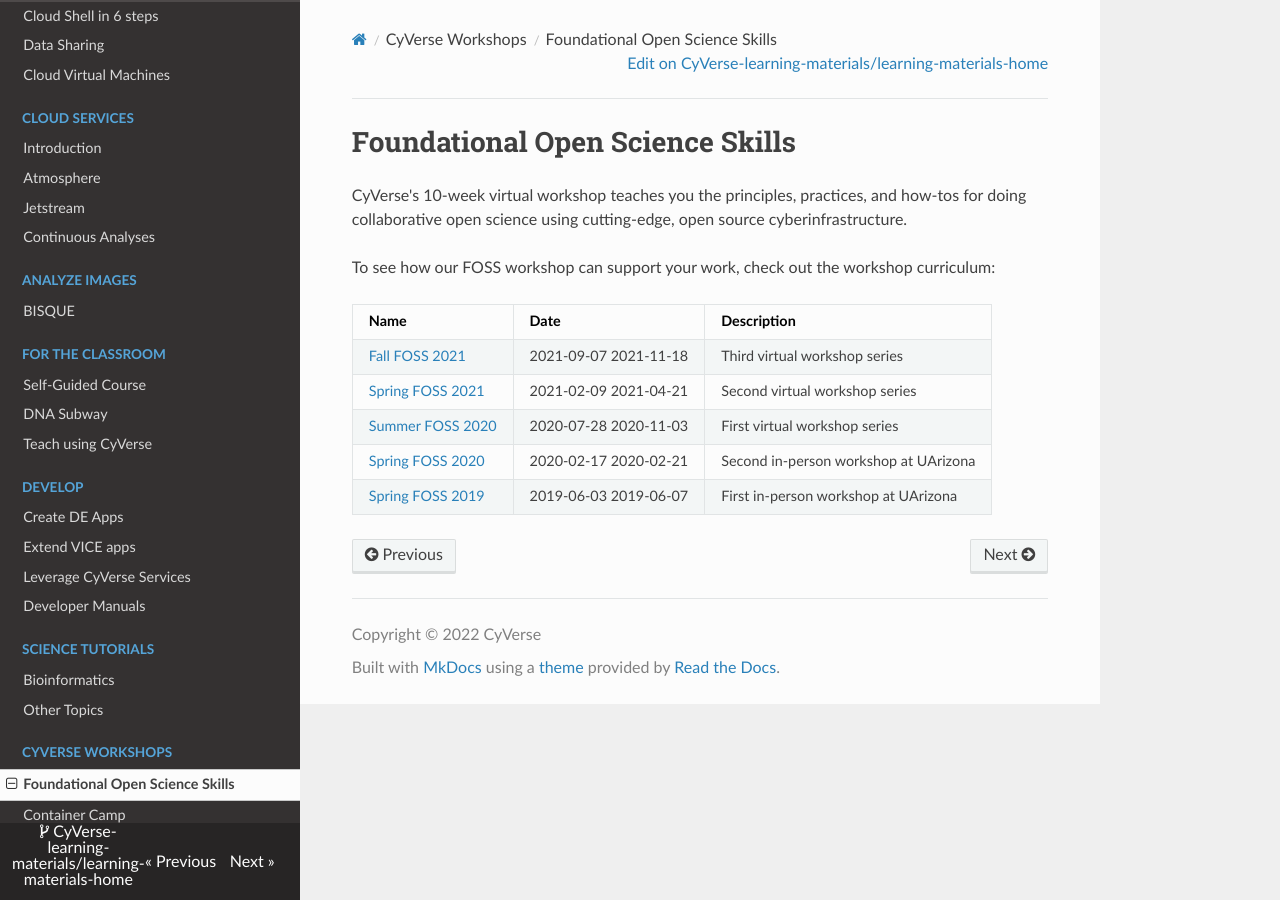
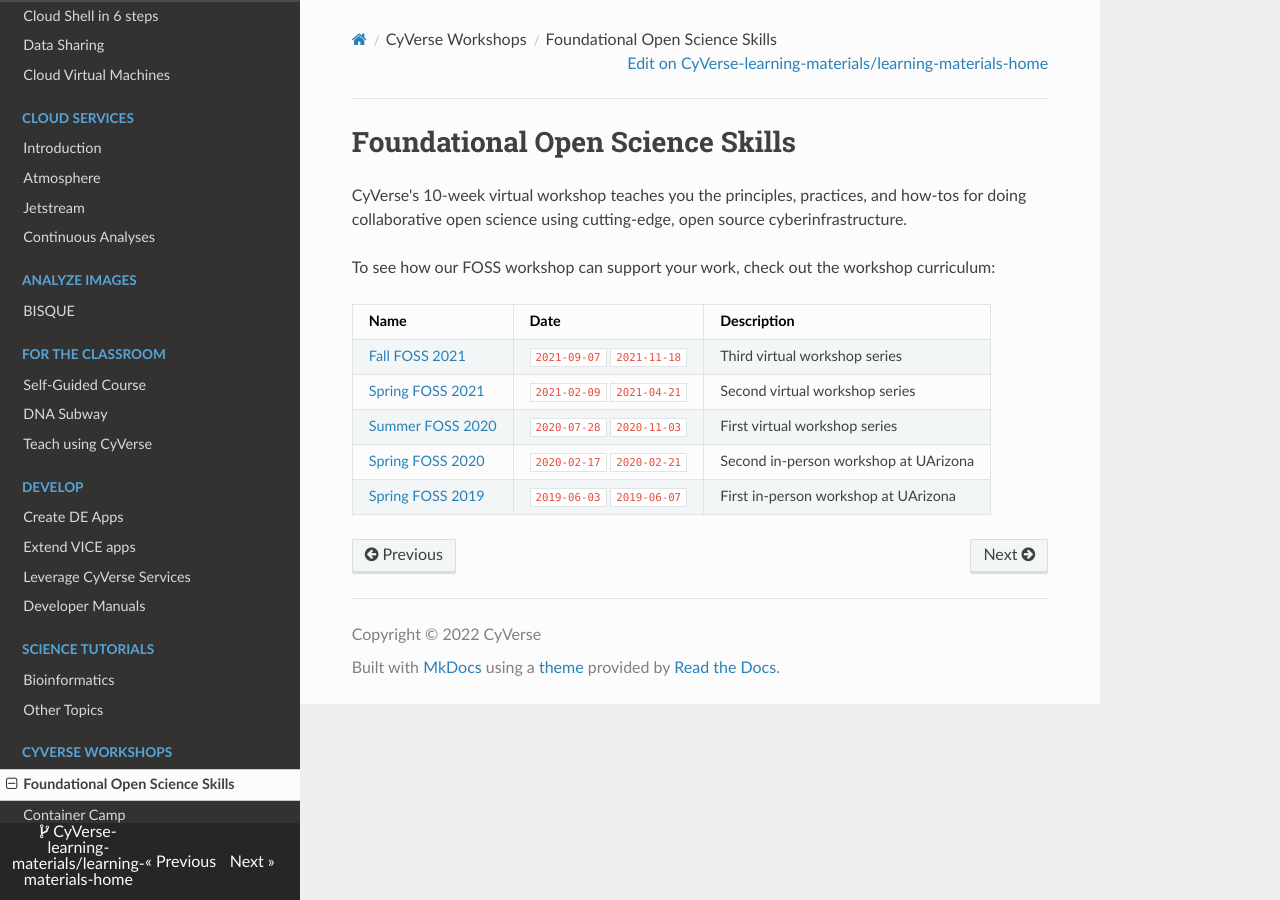
Before and after one commit to CyVerse-learning-materials/learning-materials-home, an MkDocs documentation site: the page built from docs/foss.md, in a window 1280 px wide. Built offline with MkDocs 1.6.1, drawn with Linux system fonts in a browser that asks for light colours; nearby versions of some CDN libraries; a script that is not in the unit is left out.

Commit message:
Update foss.md

```diff
--- a/docs/foss.md
+++ b/docs/foss.md
@@ -7,8 +7,8 @@
 
 | Name | Date | Description |
 |------|------|-------------|
-| [Fall FOSS 2021](https://learning.cyverse.org/projects/cyverse-foss/en/latest/index.html) | 2021-09-07 2021-11-18 | Third virtual workshop series |
-| [Spring FOSS 2021](https://learning.cyverse.org/projects/foss/en/foss-2021-spring/index.html) | 2021-02-09 2021-04-21 | Second virtual workshop series |
-| [Summer FOSS 2020](https://cyverse-foss-2020.readthedocs-hosted.com/en/latest/index.html) | 2020-07-28 2020-11-03 | First virtual workshop series |
-| [Spring FOSS 2020](https://learning.cyverse.org/projects/foss/en/foss-2020-spring/index.html) | 2020-02-17 2020-02-21 | Second in-person workshop at UArizona |
-| [Spring FOSS 2019](https://learning.cyverse.org/projects/foss/en/foss-2019-spring/index.html) | 2019-06-03 2019-06-07 | First in-person workshop at UArizona |
+| [Fall FOSS 2021](https://learning.cyverse.org/projects/cyverse-foss/en/latest/index.html) | `2021-09-07` `2021-11-18` | Third virtual workshop series |
+| [Spring FOSS 2021](https://learning.cyverse.org/projects/foss/en/foss-2021-spring/index.html) | `2021-02-09` `2021-04-21` | Second virtual workshop series |
+| [Summer FOSS 2020](https://cyverse-foss-2020.readthedocs-hosted.com/en/latest/index.html) | `2020-07-28` `2020-11-03` | First virtual workshop series |
+| [Spring FOSS 2020](https://learning.cyverse.org/projects/foss/en/foss-2020-spring/index.html) | `2020-02-17` `2020-02-21` | Second in-person workshop at UArizona |
+| [Spring FOSS 2019](https://learning.cyverse.org/projects/foss/en/foss-2019-spring/index.html) | `2019-06-03` `2019-06-07` | First in-person workshop at UArizona |
```
